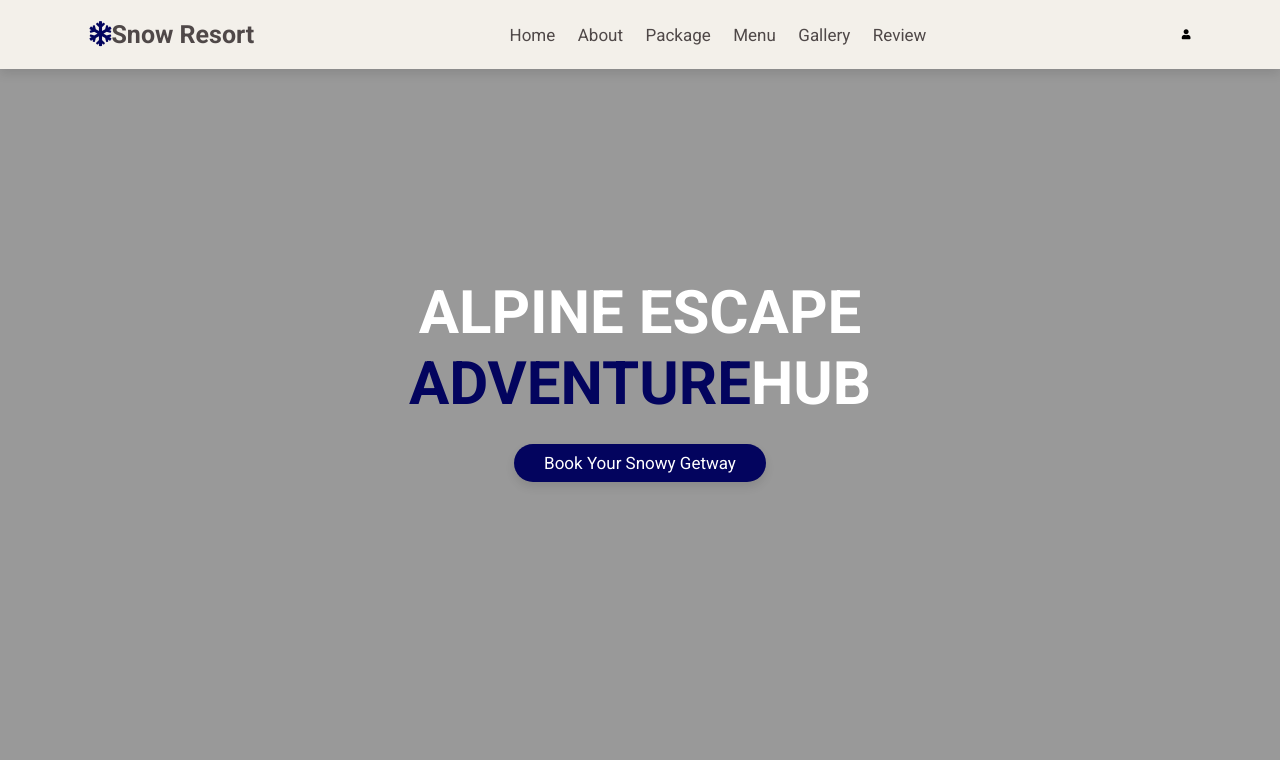
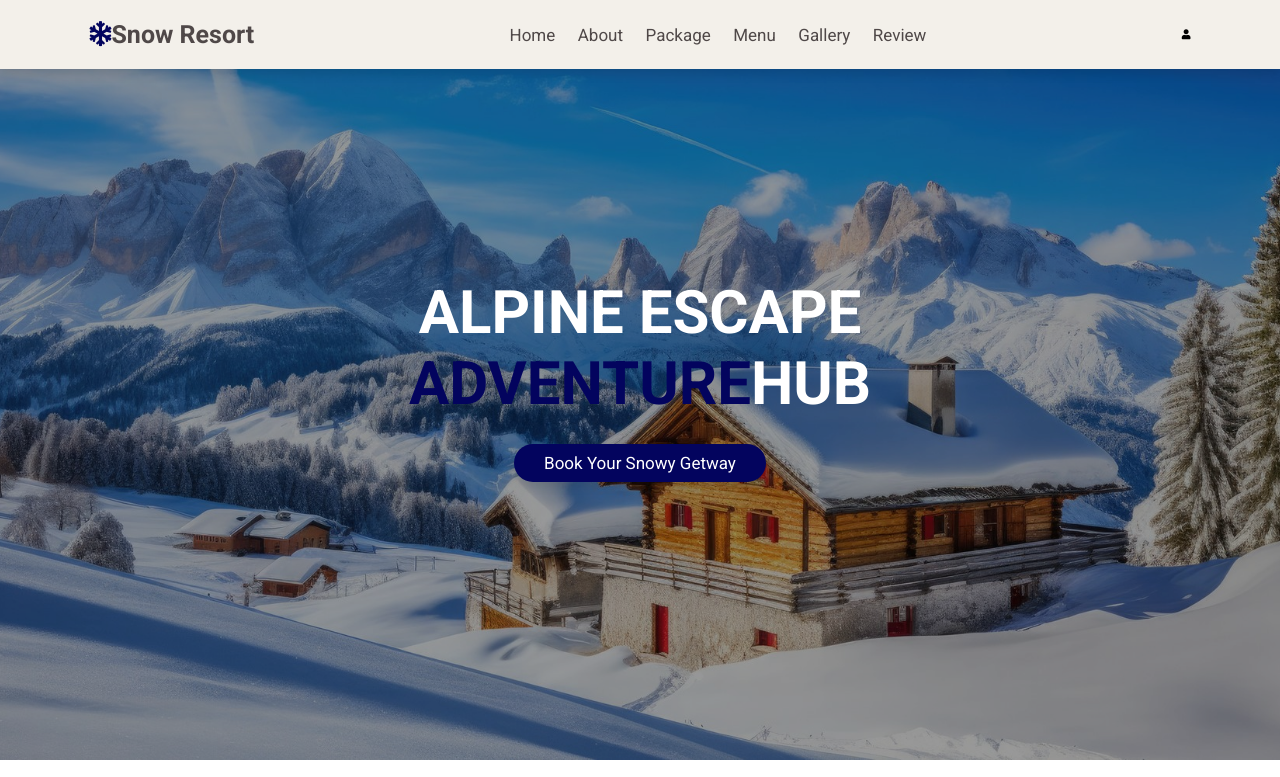
Before and after one commit to 29NidaFatima/Snow-Resort-website, a plain HTML site: page index.html in a window 1280 px wide. Shown: the top 777 px of the page. Drawn offline with Linux system fonts and the light colour scheme; files whose address does not match are found by name.

Commit message:
Update style.css

```diff
--- a/style.css
+++ b/style.css
@@ -158,7 +158,7 @@
 
 .home{
   min-height: 95vh;
-  background: url(images/home.jpg) no-repeat;
+  background: url(home.jpg) no-repeat;
   background-position: center !important;
   background-size: cover !important;
   position: relative;
```
